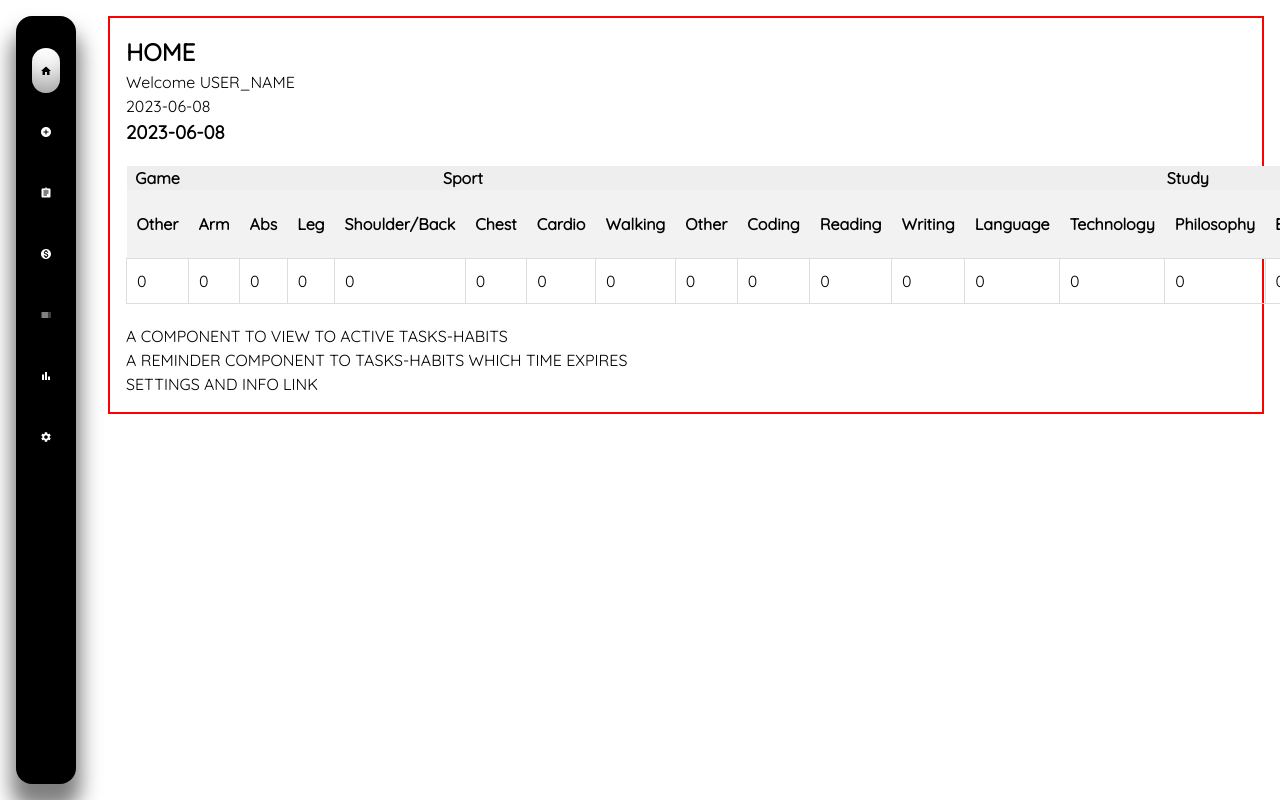
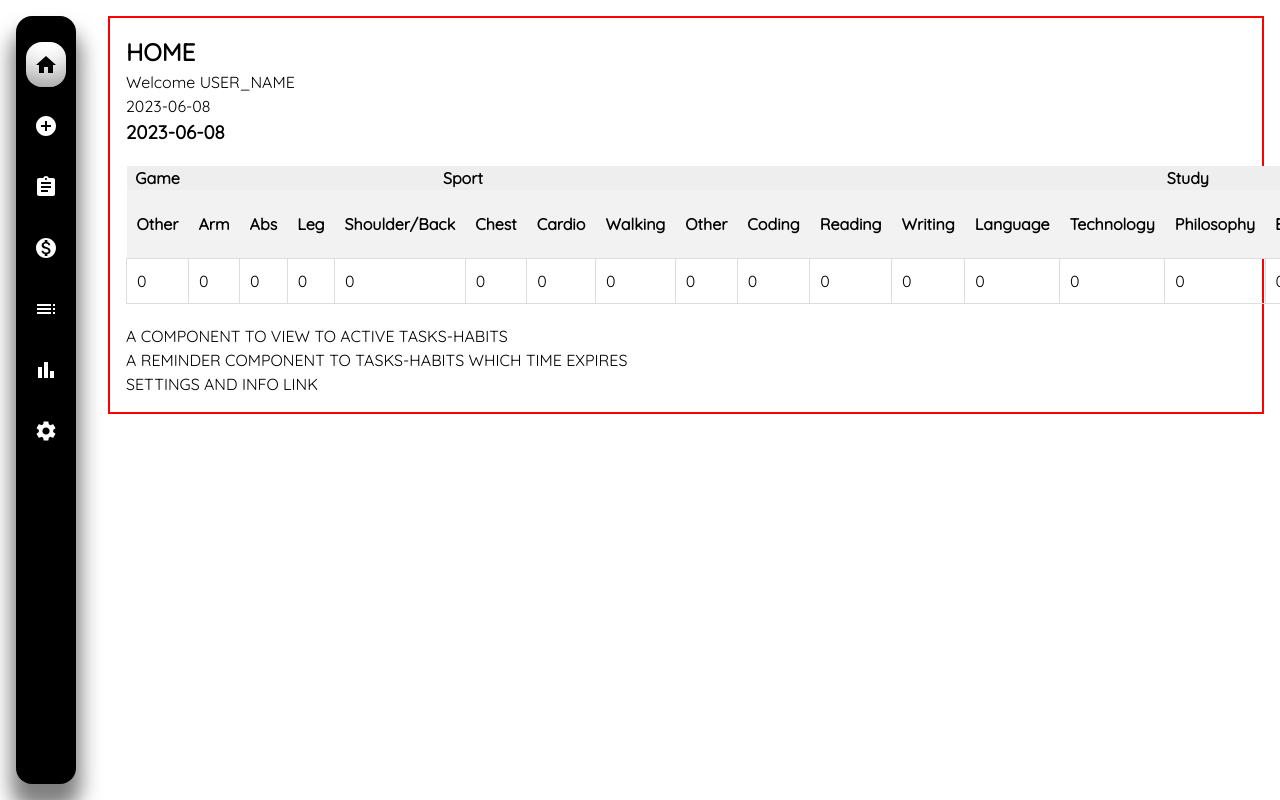
Before and after one commit to berkaysson/lifemap, a React (Create React App) app: page / in a window 1280 px wide. Built offline with nearby package versions, Linux system fonts and the light colour scheme.

Commit message:
Fix to padding

```diff
--- a/src/Components/Wrappers/Styled-Wrappers/Navigation/NavWrapper.js
+++ b/src/Components/Wrappers/Styled-Wrappers/Navigation/NavWrapper.js
@@ -8,7 +8,7 @@ export const NavWrapper = styled.nav`
   position: relative;
   background-color: ${({ theme }) => theme.colors.primary};
   color: ${({ theme }) => theme.colors.secondary};
-  padding: 1rem;
+  padding: 10px;
   height: 100%;
   width: ${({ isOpen }) => (isOpen ? "240px" : "60px")};
   border-radius: ${({ theme }) => theme.radius.medium};
```
